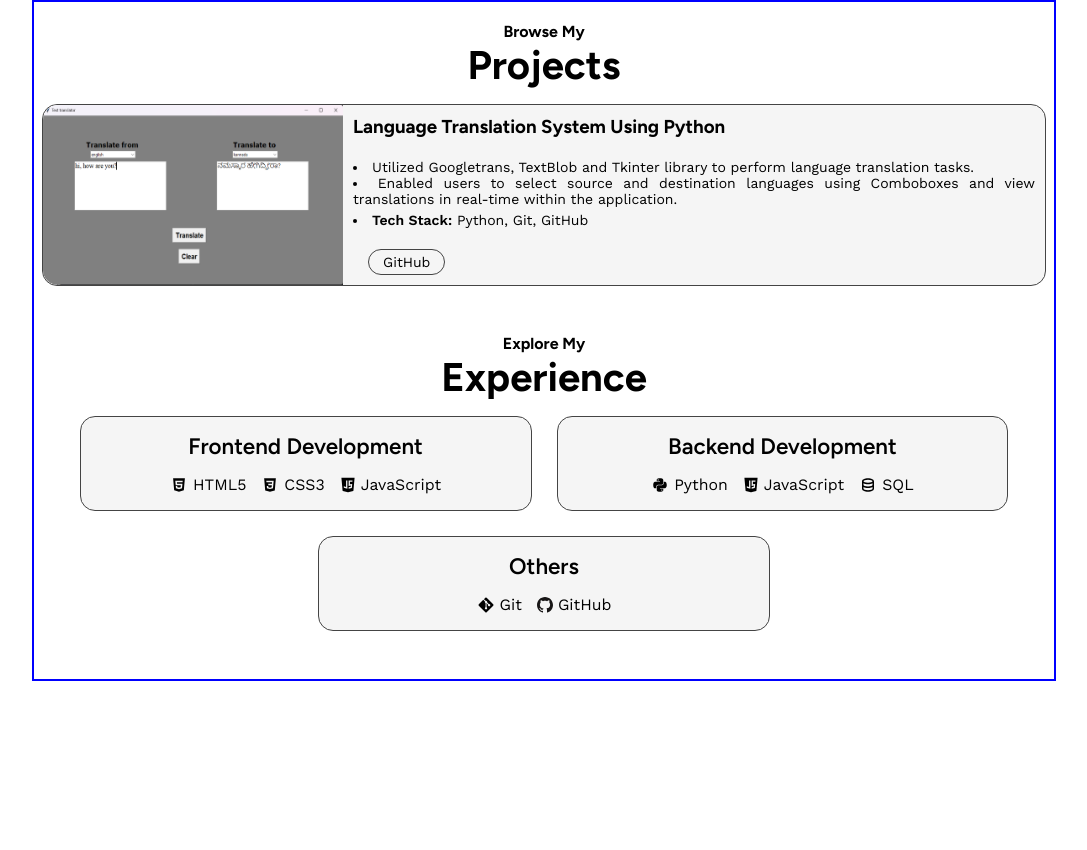
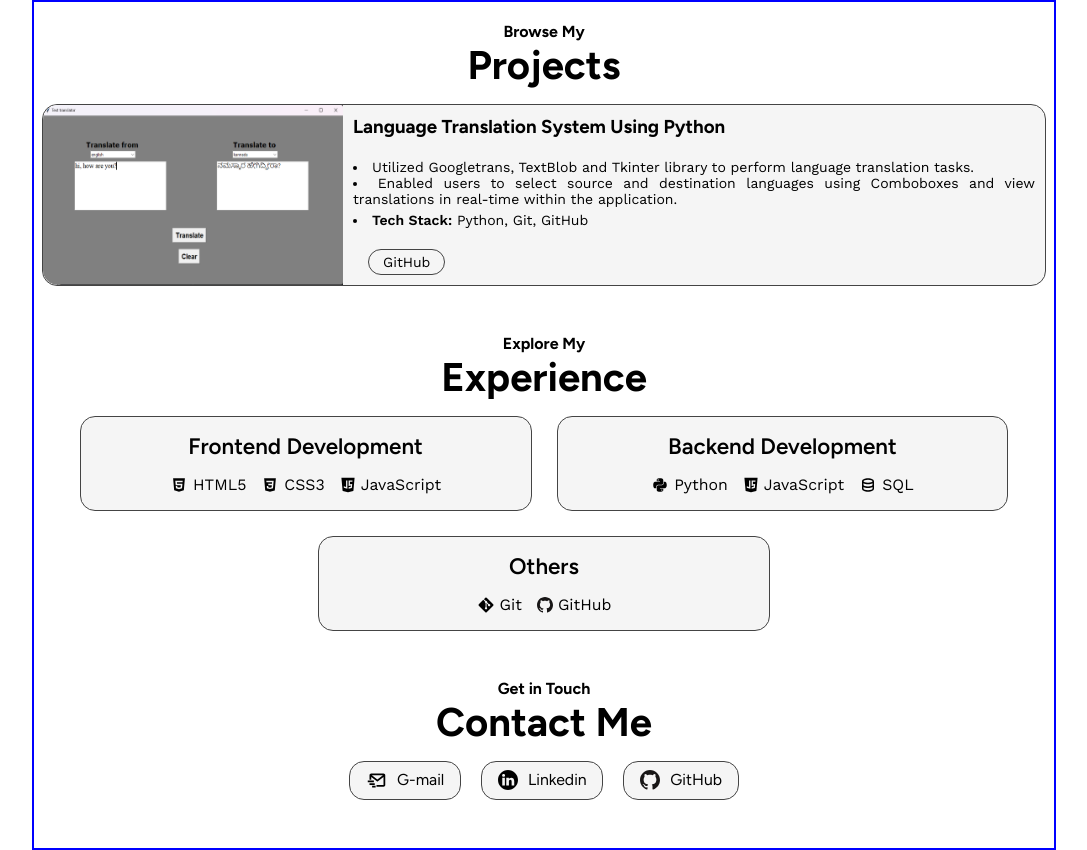
Before and after one commit to SharathM18/Portfolio-Website, a website built with Vite: page index.html in a window 1280 px wide. Shown: the whole page, without its empty margins (96-1183 px from the left). Before the commit the page ends 800 px from the top, so only its background shows below. Built offline with nearby package versions, Linux system fonts and the light colour scheme.

Commit message:
implemented contact section

```diff
--- a/index.html
+++ b/index.html
@@ -122,6 +122,43 @@
           </div>
         </div>
       </section>
+
+      <!-- contact section -->
+      <section id="contact">
+        <header class="header">
+          <h3>Get in Touch</h3>
+          <h1>Contact Me</h1>
+        </header>
+        <div class="contact-container">
+          <!-- link-1 -->
+          <div class="social-link-boxs">
+            <div class="social-link">
+              <img
+                src="/mail.svg"
+                alt="mail-me"
+                class="social-logo social-logo1"
+              />
+              <a href="mailto:Sharathm5684@gmail.com" target="_blank">G-mail</a>
+            </div>
+          </div>
+          <!-- link-2 -->
+          <div class="social-link-boxs">
+            <div class="social-link">
+              <img src="/linkedin.svg" alt="linkedin" class="social-logo" />
+              <a href="https://www.linkedin.com/in/sharathm18" target="_blank"
+                >Linkedin</a
+              >
+            </div>
+          </div>
+          <!-- link-3 -->
+          <div class="social-link-boxs">
+            <div class="social-link">
+              <img src="/github.svg" alt="GitHub" class="social-logo" />
+              <a href="https://github.com/SharathM18" target="_blank">GitHub</a>
+            </div>
+          </div>
+        </div>
+      </section>
     </div>
 
     <!-- script  -->
--- a/src/main.js
+++ b/src/main.js
@@ -2,3 +2,4 @@
 import "../styles/utilities.css";
 import "../styles/components/projects.css";
 import "../styles/components/skills.css";
+import "../styles/components/contact.css";
--- /dev/null
+++ b/styles/components/contact.css
@@ -0,0 +1,55 @@
+.contact-container {
+  display: flex;
+  flex-wrap: wrap;
+  justify-content: center;
+  gap: 10px;
+}
+
+.social-link-boxs {
+  border: 0.8px solid rgb(68, 68, 68);
+  border-radius: 15px;
+  background-color: var(--bg-project);
+}
+
+.social-link {
+  margin: 0.5em 1em;
+  font-family: var(--font-title);
+  font-size: calc(var(--text-base) - 0.1rem);
+  display: flex;
+  justify-content: center;
+  gap: 10px;
+}
+
+.social-logo {
+  width: 18px;
+}
+
+.social-logo1 {
+  width: 19px;
+}
+
+@media (min-width: 360px) {
+}
+
+@media (min-width: 480px) {
+}
+
+@media (min-width: 768px) {
+  .contact-container {
+    gap: 20px;
+  }
+  .social-link {
+    font-size: calc(var(--text-base) - 0.01rem);
+  }
+
+  .social-logo {
+    width: 20px;
+  }
+
+  .social-logo1 {
+    width: 21px;
+  }
+}
+
+@media (min-width: 1024px) {
+}
```
